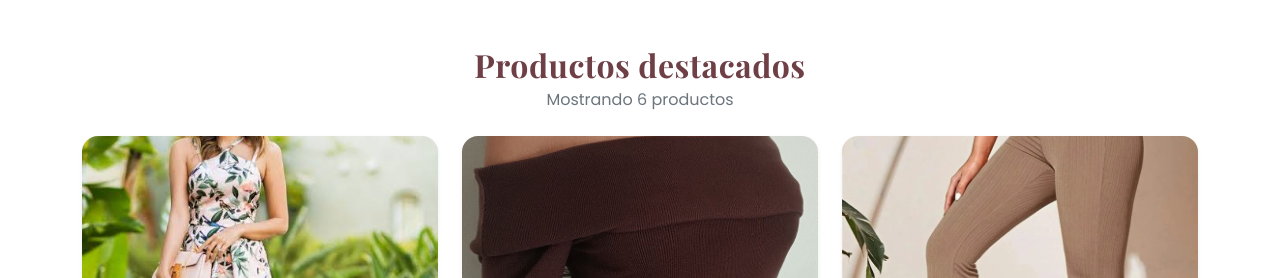
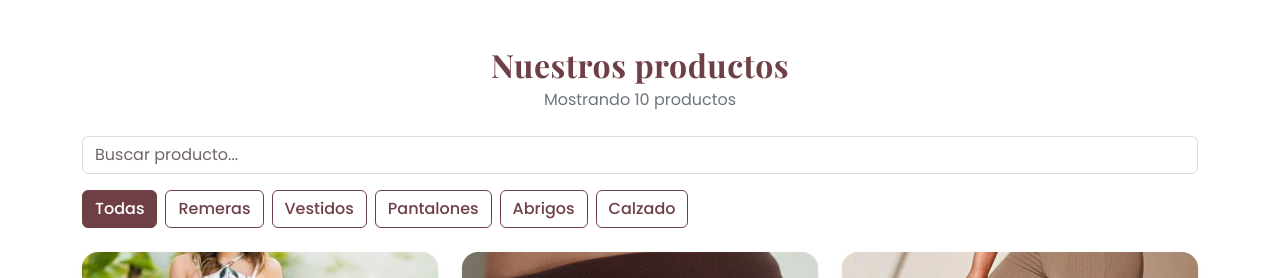
Before and after one commit to newton852161/claudette-fronted, a React (Vite) app: page /catalogo in a window 1280 px wide. Shown: the part 381-659 px from the top of the page. Built offline with nearby package versions, Linux system fonts and the light colour scheme; no server answers.

Commit message:
subo el trabajo práctico n7

```diff
--- /dev/null
+++ b/src/components/catalogo/FiltrosCatalogo.jsx
@@ -0,0 +1,44 @@
+import Form from 'react-bootstrap/Form'
+import Button from 'react-bootstrap/Button'
+import { categorias } from '../../data/productos'
+
+function FiltrosCatalogo({
+  categoriaActiva,
+  onCambiarCategoria,
+  busqueda,
+  onCambiarBusqueda,
+}) {
+  return (
+    <div className="mb-4">
+      <Form.Control
+        type="search"
+        placeholder="Buscar producto..."
+        aria-label="Buscar producto"
+        value={busqueda}
+        onChange={(evento) => onCambiarBusqueda(evento.target.value)}
+        className="mb-3"
+      />
+
+      <div className="d-flex flex-wrap gap-2">
+        <Button
+          variant={categoriaActiva === 'todas' ? 'primary' : 'outline-primary'}
+          onClick={() => onCambiarCategoria('todas')}
+        >
+          Todas
+        </Button>
+
+        {categorias.map((categoria) => (
+          <Button
+            key={categoria.slug}
+            variant={categoriaActiva === categoria.slug ? 'primary' : 'outline-primary'}
+            onClick={() => onCambiarCategoria(categoria.slug)}
+          >
+            {categoria.nombre}
+          </Button>
+        ))}
+      </div>
+    </div>
+  )
+}
+
+export default FiltrosCatalogo
--- a/src/pages/Catalogo.jsx
+++ b/src/pages/Catalogo.jsx
@@ -1,11 +1,21 @@
-import { useEffect } from 'react'
+import { useEffect, useState } from 'react'
 import EncabezadoCatalogo from '../components/catalogo/EncabezadoCatalogo'
 import CategoriasAcordeon from '../components/catalogo/CategoriasAcordeon'
+import FiltrosCatalogo from '../components/catalogo/FiltrosCatalogo'
 import GrillaProductos from '../components/catalogo/GrillaProductos'
-import { productos } from '../data/productos'
+import { categorias, productos } from '../data/productos'
+
+const CLAVE_FILTRO = 'claudette_categoria_catalogo'
+
+function leerCategoriaGuardada() {
+  const guardada = localStorage.getItem(CLAVE_FILTRO)
+  const existe = categorias.some((categoria) => categoria.slug === guardada)
+  return existe ? guardada : 'todas'
+}
 
 function Catalogo() {
-  const destacados = productos.slice(0, 6)
+  const [categoriaActiva, setCategoriaActiva] = useState(leerCategoriaGuardada)
+  const [busqueda, setBusqueda] = useState('')
 
   useEffect(() => {
     const metaDescripcion = document.querySelector('meta[name="description"]')
@@ -24,6 +34,19 @@ function Catalogo() {
     }
   }, [])
 
+  useEffect(() => {
+    localStorage.setItem(CLAVE_FILTRO, categoriaActiva)
+  }, [categoriaActiva])
+
+  const productosFiltrados = productos.filter((producto) => {
+    const coincideCategoria =
+      categoriaActiva === 'todas' || producto.categoria === categoriaActiva
+    const coincideBusqueda = producto.nombre
+      .toLowerCase()
+      .includes(busqueda.trim().toLowerCase())
+    return coincideCategoria && coincideBusqueda
+  })
+
   return (
     <main>
       <EncabezadoCatalogo
@@ -37,13 +60,26 @@ function Catalogo() {
         </div>
 
         <div className="text-center mb-4">
-          <h2 className="titulo fw-bold text-bordo mb-1">Productos destacados</h2>
+          <h2 className="titulo fw-bold text-bordo mb-1">Nuestros productos</h2>
           <p className="text-secondary mb-0">
-            Mostrando {destacados.length} productos
+            Mostrando {productosFiltrados.length} productos
           </p>
         </div>
 
-        <GrillaProductos productos={destacados} />
+        <FiltrosCatalogo
+          categoriaActiva={categoriaActiva}
+          onCambiarCategoria={setCategoriaActiva}
+          busqueda={busqueda}
+          onCambiarBusqueda={setBusqueda}
+        />
+
+        {productosFiltrados.length > 0 ? (
+          <GrillaProductos productos={productosFiltrados} />
+        ) : (
+          <p className="text-center text-secondary py-5">
+            No encontramos productos con esa búsqueda.
+          </p>
+        )}
       </section>
     </main>
   )
```
Also changed, not shown: 1 other file (tests, documents, lock files or other folders).
